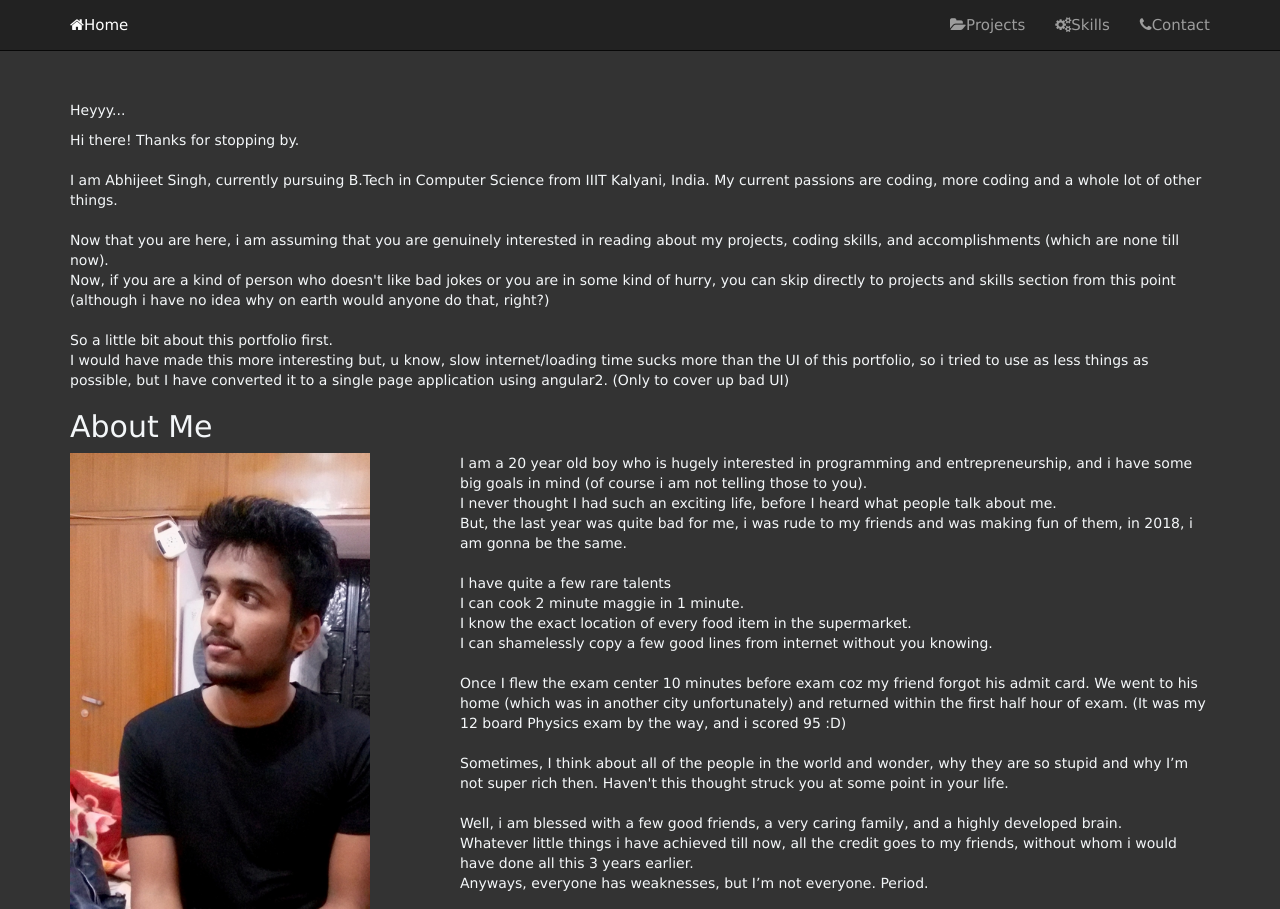
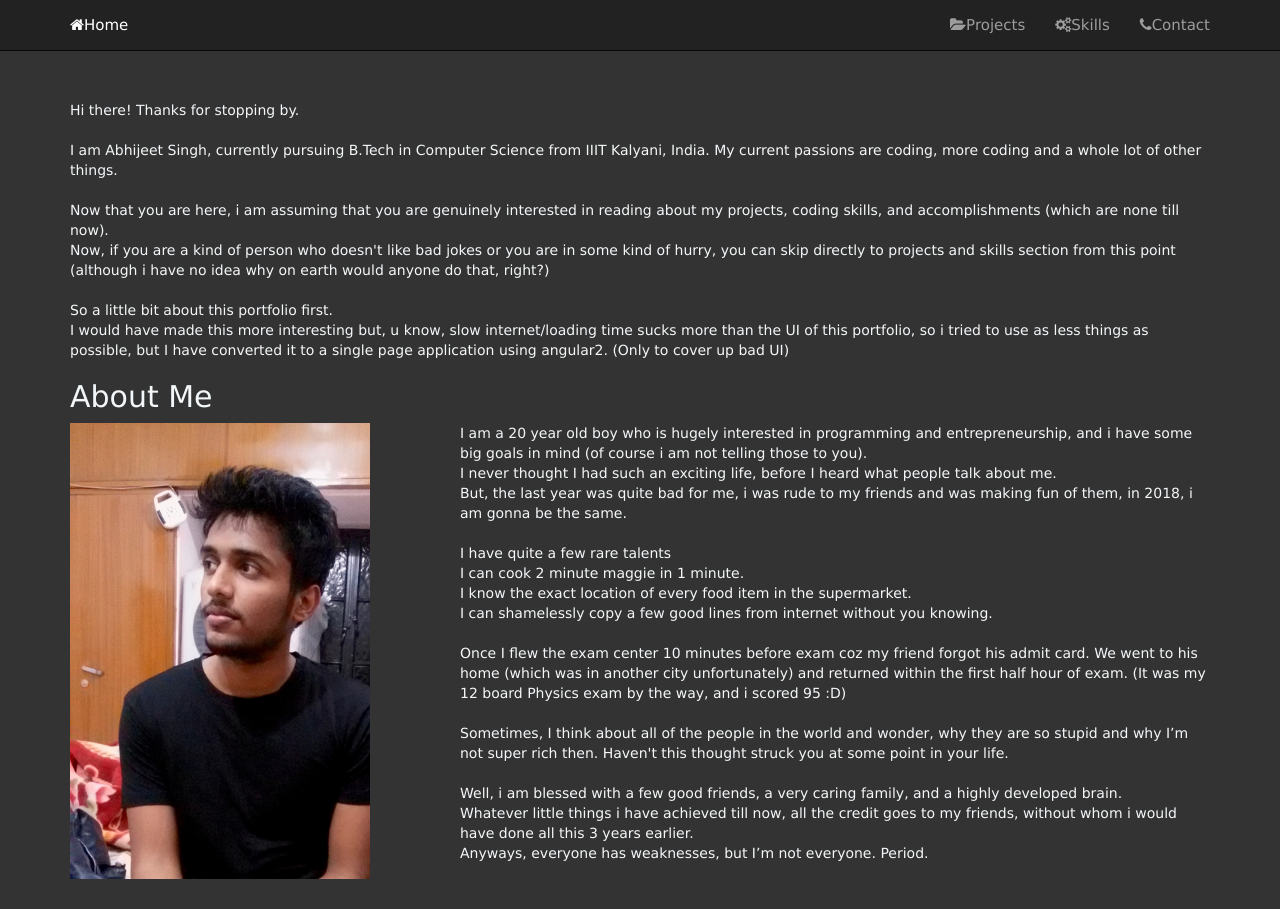
Before and after one commit to abhi40308/website, an Angular app: page /home in a window 1280 px wide. After the commit the page ends 879 px from the top, so only its background shows below. Built offline with nearby package versions, Linux system fonts and the light colour scheme.

Commit message:
portfolio link

```diff
--- a/src/app/home/home.component.html
+++ b/src/app/home/home.component.html
@@ -1,5 +1,4 @@
 <div class="container text-white">
-    <p> Heyyy...</p>
     <p>Hi there! Thanks for stopping by. <br><br>
         I am Abhijeet Singh, currently pursuing B.Tech in Computer Science from IIIT Kalyani, India. My current passions are coding, more coding and a whole lot of other things. <br> <br>
         Now that you are here, i am assuming that you are genuinely interested in reading about my projects, coding skills, and accomplishments (which are none till now). <br> Now, if you are a kind of person who doesn't like bad jokes or you are in some kind of hurry, you can skip directly to projects and skills section from this point (although i have no idea why on earth would anyone do that, right?)<br> <br>So a little bit about this portfolio first. <br> I would have made this more interesting but, u know, slow internet/loading time sucks more than the UI of this portfolio, so i tried to use as less things as possible, but I have converted it to a single page application using angular2. (Only to cover up bad UI)</p>
--- a/src/app/projects/projects.component.html
+++ b/src/app/projects/projects.component.html
@@ -60,7 +60,7 @@
                 <div class="image-contain">
                  <img class="img-fluid" src="./assets/images/portfolio.png" alt="Portfolio">
                 <div class="overlay">
-                <div class="text"><a class="font" href="https://github.com/abhi40308/portfolio" target="_blank"><i class="fa fa-github"></i></a>
+                <div class="text"><a class="font" href="https://github.com/abhi40308/angular-portfolio" target="_blank"><i class="fa fa-github"></i></a>
                 </div>
                 </div>
                 </div>
```
